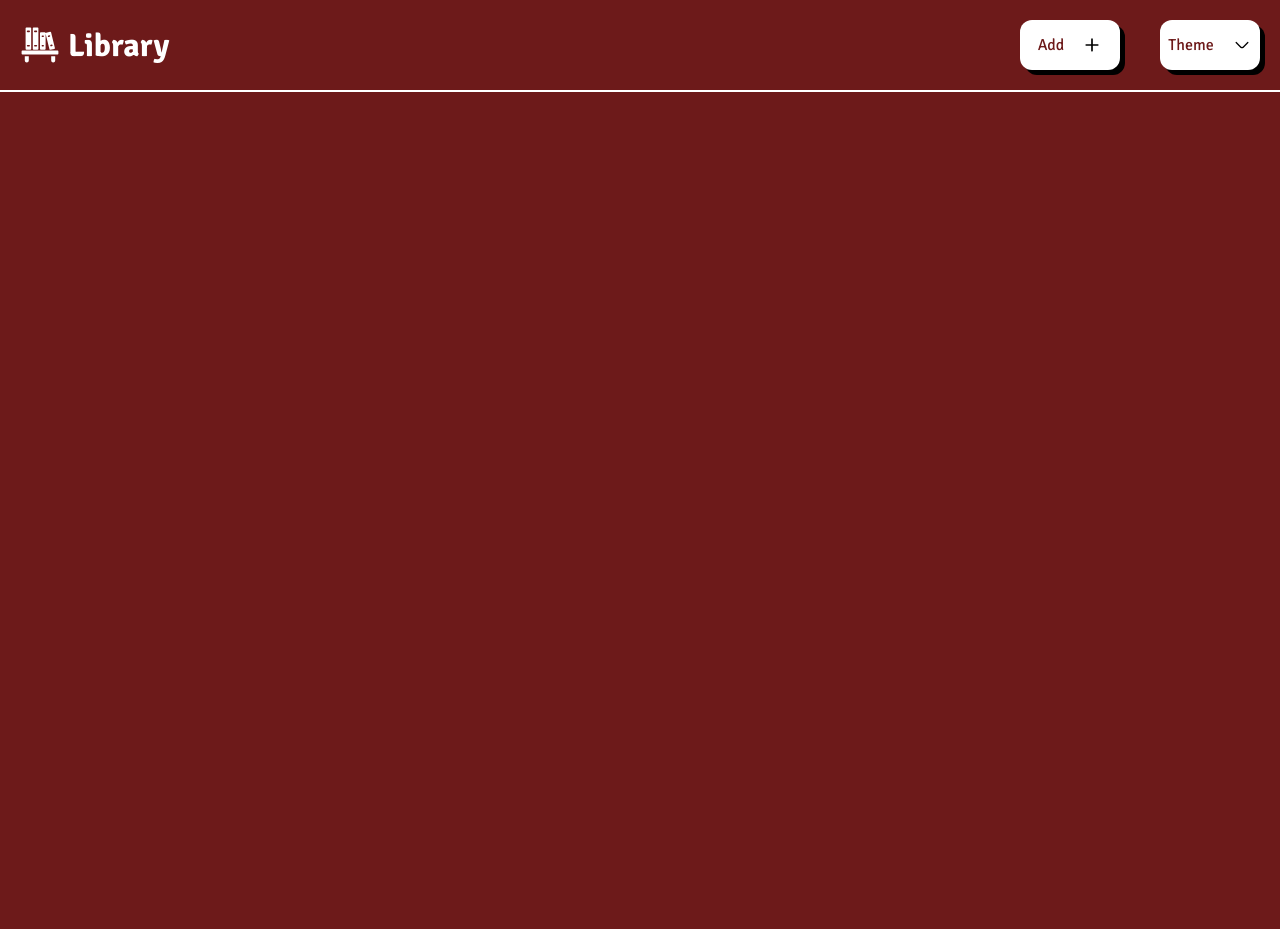
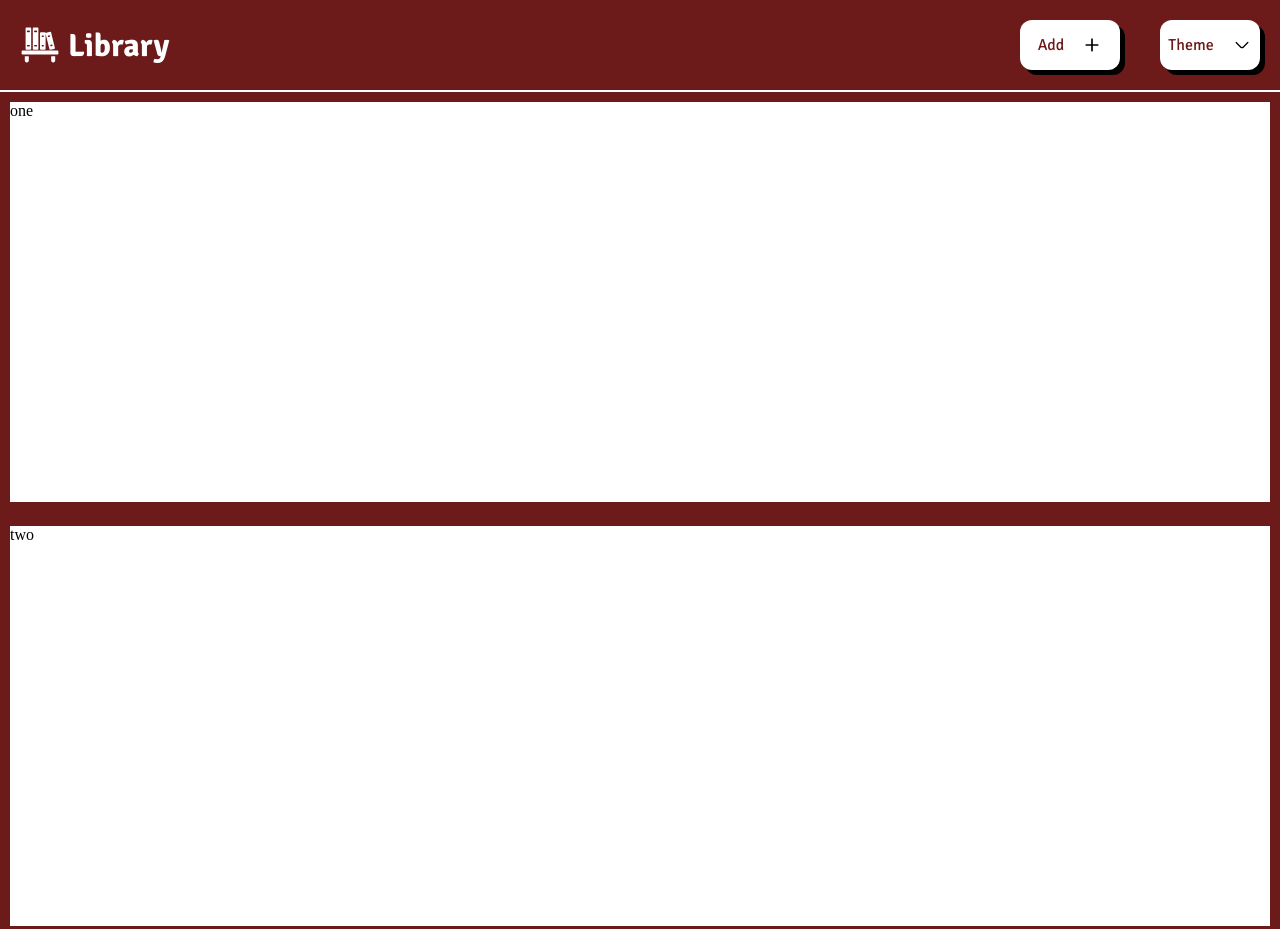
Before and after one commit to GeorgioIO/library, a plain HTML site: page index.html in a window 1280 px wide. Shown: the top 929 px of the page. Before the commit the page ends 800 px from the top, so only its background shows below. Drawn offline with Linux system fonts and the light colour scheme.

Commit message:
Work on main grid

```diff
--- a/index.html
+++ b/index.html
@@ -41,6 +41,10 @@
         <img id="closeControlPanel" src="./images/close-svgrepo-com.svg" alt="closeicon">
     </div>
     <main>
+        <div>one</div>
+        <div>two</div>
+        <div>three</div>
+
 
     </main>
 </body>
--- a/styles/style.css
+++ b/styles/style.css
@@ -77,6 +77,7 @@ body
     width: 100%;
     background-color: var(--body-bgcolor);
     position: relative;
+    overflow-y: scroll;
 }
 
 /* STLYING */
@@ -190,6 +191,25 @@ header > .control,
 }
 
 
+main
+{
+    width: 100%;
+    overflow: auto;
+    padding: 10px;
+    display: grid;
+    grid-template-columns: repeat(auto-fit , clamp(200px , 1fr , 300px));
+    grid-template-rows: repeat(auto-fit , 400px);
+    grid-auto-flow: row;
+    grid-auto-rows: 400px;
+    gap: 24px;
+}
+
+main > div
+{
+    background-color: white;
+}
+
+
 
 
 
```
